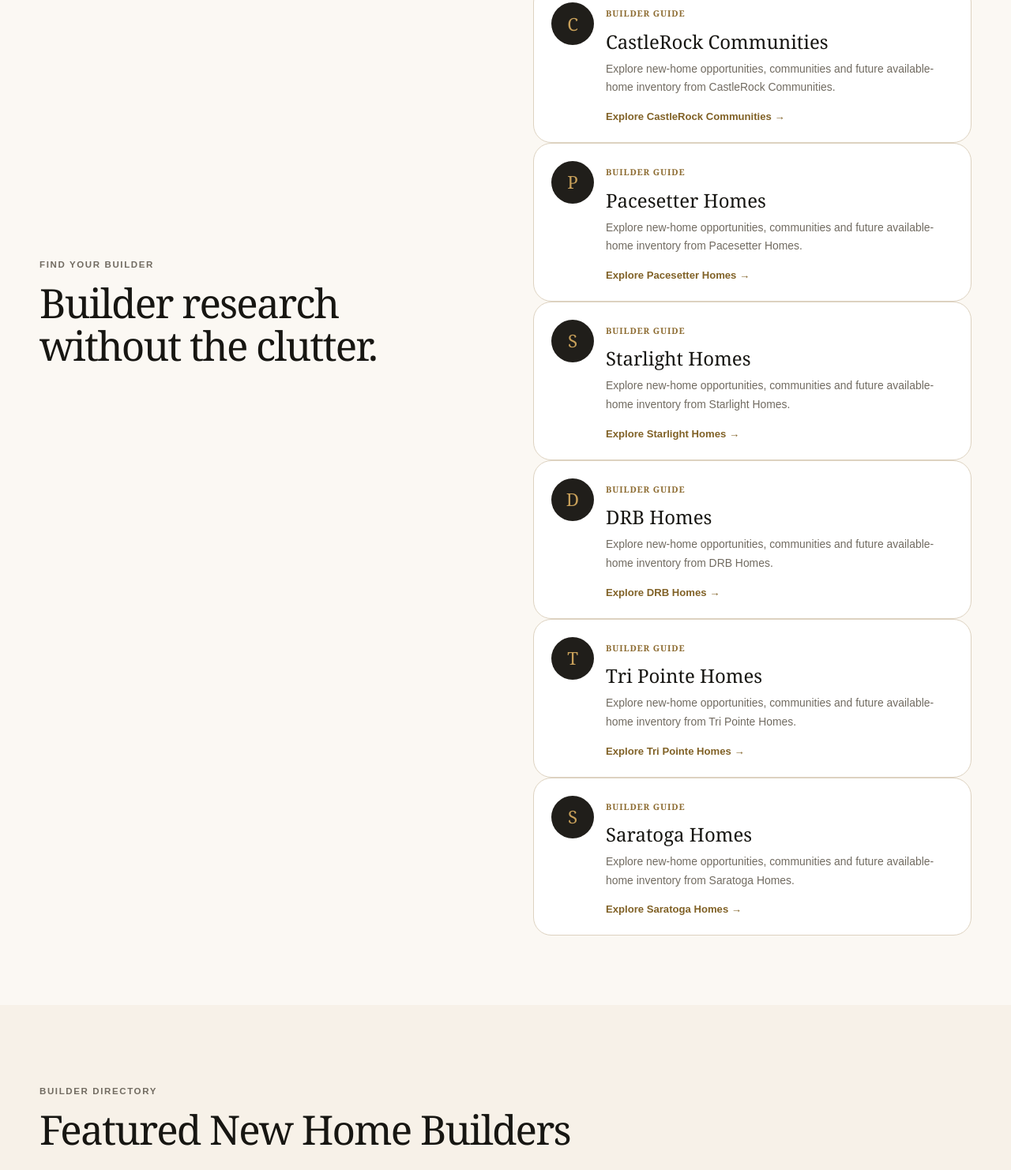
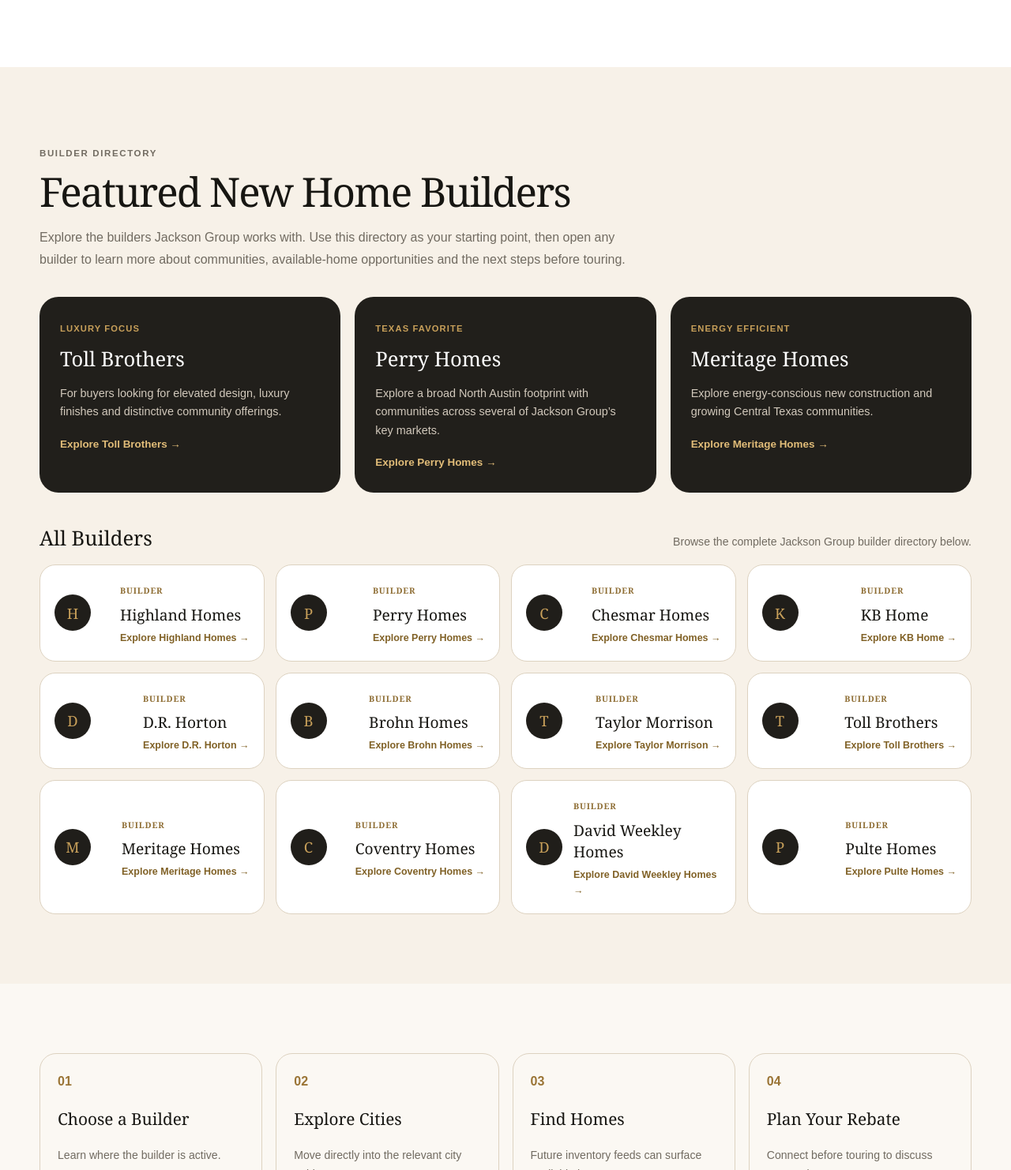
Before and after one commit to ryan-nicole/jackson-group-luxury-new-homes, a plain HTML site: page builders/index.html in a window 1280 px wide. Shown: the part 1318-2800 px from the top of the page at 79% size. Drawn offline with Linux system fonts and the light colour scheme.

Commit message:
Add files via upload

```diff
--- a/builders/builder-guide.css
+++ b/builders/builder-guide.css
@@ -59,3 +59,165 @@
   .footer-bottom span:last-child{text-align:left}
 }
 @media(max-width:440px){.footer-links-grid{grid-template-columns:1fr}}
+
+
+/* ===== Builder Guide polish ===== */
+.builder-intro-polished{background:#fff}
+.builder-intro-grid{
+  display:grid;
+  grid-template-columns:.9fr 1.1fr;
+  gap:70px;
+  align-items:start;
+  margin-bottom:34px;
+}
+.builder-intro-grid h2{
+  font:500 clamp(2.4rem,4vw,3.9rem)/1.04 Georgia,serif;
+  margin:8px 0 0;
+}
+.builder-intro-grid p{
+  color:var(--muted);
+  line-height:1.75;
+  font-size:1.02rem;
+}
+.builder-path-grid{
+  display:grid;
+  grid-template-columns:repeat(4,1fr);
+  gap:16px;
+}
+.builder-path-grid a{
+  text-decoration:none;
+  color:var(--ink);
+  border:1px solid var(--line);
+  border-radius:22px;
+  padding:22px;
+  background:#fff;
+  transition:transform .2s ease,box-shadow .2s ease;
+}
+.builder-path-grid a:hover{
+  transform:translateY(-3px);
+  box-shadow:0 16px 38px rgba(31,25,16,.07);
+}
+.builder-path-grid span{
+  color:#9b7435;
+  font-weight:800;
+  font-size:.75rem;
+}
+.builder-path-grid h3{
+  font:500 1.35rem Georgia,serif;
+  margin:9px 0 7px;
+}
+.builder-path-grid p{
+  color:var(--muted);
+  font-size:.88rem;
+  line-height:1.6;
+  margin:0;
+}
+
+.featured-builders-polished .heading{
+  max-width:760px;
+}
+.builder-spotlight-row{
+  display:grid;
+  grid-template-columns:repeat(3,1fr);
+  gap:18px;
+  margin-bottom:34px;
+}
+.builder-spotlight-row article{
+  background:#211f1b;
+  color:#fff;
+  border-radius:24px;
+  padding:26px;
+  min-height:220px;
+}
+.builder-spotlight-row span{
+  color:var(--gold);
+  font-size:.7rem;
+  text-transform:uppercase;
+  letter-spacing:.1em;
+  font-weight:800;
+}
+.builder-spotlight-row h3{
+  font:500 1.6rem Georgia,serif;
+  margin:10px 0 8px;
+}
+.builder-spotlight-row p{
+  color:#d2c9bc;
+  font-size:.9rem;
+  line-height:1.65;
+}
+.builder-spotlight-row a{
+  color:#e2bd79;
+  text-decoration:none;
+  font-weight:800;
+  font-size:.84rem;
+}
+.all-builders-label{
+  display:flex;
+  justify-content:space-between;
+  gap:20px;
+  align-items:end;
+  margin-bottom:16px;
+  padding-top:6px;
+}
+.all-builders-label span{
+  font:500 1.6rem Georgia,serif;
+}
+.all-builders-label p{
+  margin:0;
+  color:var(--muted);
+  font-size:.88rem;
+}
+
+.builder-grid{
+  grid-template-columns:repeat(4,1fr);
+  gap:14px;
+}
+.polished-builder-card{
+  display:flex;
+  align-items:center;
+  gap:14px;
+  min-height:112px;
+  padding:18px;
+  background:#fff;
+  border:1px solid var(--line);
+  border-radius:20px;
+}
+.polished-builder-card .monogram{
+  flex:0 0 46px;
+  width:46px;
+  height:46px;
+  font-size:1.15rem;
+}
+.builder-card-copy{
+  min-width:0;
+}
+.builder-card-copy span{
+  color:#8d6c32;
+  font-size:.66rem;
+  font-weight:800;
+  text-transform:uppercase;
+  letter-spacing:.08em;
+}
+.builder-card-copy h3{
+  font:500 1.2rem Georgia,serif;
+  margin:5px 0 7px;
+}
+.builder-card-copy b{
+  color:#806126;
+  font-size:.78rem;
+}
+
+@media(max-width:1000px){
+  .builder-path-grid{grid-template-columns:repeat(2,1fr)}
+  .builder-spotlight-row{grid-template-columns:1fr}
+  .builder-grid{grid-template-columns:repeat(3,1fr)}
+}
+@media(max-width:780px){
+  .builder-intro-grid{grid-template-columns:1fr}
+  .builder-grid{grid-template-columns:repeat(2,1fr)}
+}
+@media(max-width:560px){
+  .builder-path-grid,.builder-grid{grid-template-columns:1fr}
+  .all-builders-label{display:block}
+  .all-builders-label p{margin-top:6px}
+}
--- a/builders/index.html
+++ b/builders/index.html
@@ -13,27 +13,146 @@
 <div><strong>Plan Before You Tour</strong><span>Understand your options and potential rebate before the first model-home visit.</span></div>
 </div>
 </section>
-<section class="section"><div class="wrap split"><div><p class="eyebrow dark-eye">Find Your Builder</p><h2>Builder research without the clutter.</h2></div><div><p>Use the Builder Guide to compare the builders Jackson Group works with, explore their communities, and move into the city pages that fit your home search. Builder communities and inventory change, so the future automated system can keep the underlying data current while the public experience stays polished.</p><a class="builder-card simplified-card" href="ashton-woods/index.html"><div class="monogram">A</div><div><span>Builder Guide</span><h3>Ashton Woods</h3><p>Explore new-home opportunities, communities and future available-home inventory from Ashton Woods.</p><b>Explore Ashton Woods →</b></div></a>
-<a class="builder-card simplified-card" href="castle-rock-communities/index.html"><div class="monogram">C</div><div><span>Builder Guide</span><h3>CastleRock Communities</h3><p>Explore new-home opportunities, communities and future available-home inventory from CastleRock Communities.</p><b>Explore CastleRock Communities →</b></div></a>
-<a class="builder-card simplified-card" href="pacesetter-homes/index.html"><div class="monogram">P</div><div><span>Builder Guide</span><h3>Pacesetter Homes</h3><p>Explore new-home opportunities, communities and future available-home inventory from Pacesetter Homes.</p><b>Explore Pacesetter Homes →</b></div></a>
-<a class="builder-card simplified-card" href="starlight-homes/index.html"><div class="monogram">S</div><div><span>Builder Guide</span><h3>Starlight Homes</h3><p>Explore new-home opportunities, communities and future available-home inventory from Starlight Homes.</p><b>Explore Starlight Homes →</b></div></a>
-<a class="builder-card simplified-card" href="drb-homes/index.html"><div class="monogram">D</div><div><span>Builder Guide</span><h3>DRB Homes</h3><p>Explore new-home opportunities, communities and future available-home inventory from DRB Homes.</p><b>Explore DRB Homes →</b></div></a>
-<a class="builder-card simplified-card" href="tri-pointe-homes/index.html"><div class="monogram">T</div><div><span>Builder Guide</span><h3>Tri Pointe Homes</h3><p>Explore new-home opportunities, communities and future available-home inventory from Tri Pointe Homes.</p><b>Explore Tri Pointe Homes →</b></div></a>
-<a class="builder-card simplified-card" href="saratoga-homes/index.html"><div class="monogram">S</div><div><span>Builder Guide</span><h3>Saratoga Homes</h3><p>Explore new-home opportunities, communities and future available-home inventory from Saratoga Homes.</p><b>Explore Saratoga Homes →</b></div></a>
+<section class="section builder-intro-polished">
+<div class="wrap">
+  <div class="builder-intro-grid">
+    <div>
+      <p class="eyebrow dark-eye">Find the Right Builder</p>
+      <h2>Start with the experience you want.</h2>
+    </div>
+    <div>
+      <p>Every builder has a different mix of communities, floor plans, design options, timelines, incentives and available homes. Jackson Group helps you narrow the field based on what matters most to you—not just the first model home you visit.</p>
+    </div>
+  </div>
 
-</div></div></section>
-<section class="section ivory" id="builders"><div class="wrap"><div class="heading"><p class="eyebrow dark-eye">Builder Directory</p><h2>Featured New Home Builders</h2><p>Choose a builder to explore its Jackson Group guide, current service areas, community links and future available-home feed.</p></div><div class="builder-grid"><a class="builder-card simplified-card" href="highland-homes/index.html"><div class="monogram">H</div><div><span>Builder Guide</span><h3>Highland Homes</h3><p>Texas new-home builder with a strong Austin-area presence and a broad range of home plans.</p><b>Explore Highland Homes →</b></div></a>
-<a class="builder-card simplified-card" href="perry-homes/index.html"><div class="monogram">P</div><div><span>Builder Guide</span><h3>Perry Homes</h3><p>Texas builder offering new-home communities across many of the North Austin markets Jackson Group serves.</p><b>Explore Perry Homes →</b></div></a>
-<a class="builder-card simplified-card" href="chesmar-homes/index.html"><div class="monogram">C</div><div><span>Builder Guide</span><h3>Chesmar Homes</h3><p>Texas homebuilder serving growing Austin-area master-planned communities.</p><b>Explore Chesmar Homes →</b></div></a>
-<a class="builder-card simplified-card" href="kb-home/index.html"><div class="monogram">K</div><div><span>Builder Guide</span><h3>KB Home</h3><p>National homebuilder with an Austin-area presence and a personalized build-to-order approach.</p><b>Explore KB Home →</b></div></a>
-<a class="builder-card simplified-card" href="dr-horton/index.html"><div class="monogram">D</div><div><span>Builder Guide</span><h3>D.R. Horton</h3><p>National builder with a broad Central Texas footprint and new-home communities across multiple price points.</p><b>Explore D.R. Horton →</b></div></a>
-<a class="builder-card simplified-card" href="brohn-homes/index.html"><div class="monogram">B</div><div><span>Builder Guide</span><h3>Brohn Homes</h3><p>Texas-focused builder with communities throughout the Austin area and North Austin growth corridor.</p><b>Explore Brohn Homes →</b></div></a>
-<a class="builder-card simplified-card" href="taylor-morrison/index.html"><div class="monogram">T</div><div><span>Builder Guide</span><h3>Taylor Morrison</h3><p>National builder and developer with new-home opportunities across several Austin-area markets.</p><b>Explore Taylor Morrison →</b></div></a>
-<a class="builder-card simplified-card" href="toll-brothers/index.html"><div class="monogram">T</div><div><span>Builder Guide</span><h3>Toll Brothers</h3><p>Luxury-oriented homebuilder with distinctive communities and higher-end design options.</p><b>Explore Toll Brothers →</b></div></a>
-<a class="builder-card simplified-card" href="meritage-homes/index.html"><div class="monogram">M</div><div><span>Builder Guide</span><h3>Meritage Homes</h3><p>National builder known for energy-efficient new construction and growing Central Texas communities.</p><b>Explore Meritage Homes →</b></div></a>
-<a class="builder-card simplified-card" href="coventry-homes/index.html"><div class="monogram">C</div><div><span>Builder Guide</span><h3>Coventry Homes</h3><p>Texas builder offering new-home communities and quick move-in opportunities across the Austin area.</p><b>Explore Coventry Homes →</b></div></a>
-<a class="builder-card simplified-card" href="david-weekley-homes/index.html"><div class="monogram">D</div><div><span>Builder Guide</span><h3>David Weekley Homes</h3><p>Established homebuilder with communities and new-home opportunities throughout the Austin market.</p><b>Explore David Weekley Homes →</b></div></a>
-<a class="builder-card simplified-card" href="pulte-homes/index.html"><div class="monogram">P</div><div><span>Builder Guide</span><h3>Pulte Homes</h3><p>National homebuilder offering new-home communities across the greater Austin area.</p><b>Explore Pulte Homes →</b></div></a></div></div></section>
+  <div class="builder-path-grid">
+    <a href="#featured-builders"><span>01</span><h3>Browse Builders</h3><p>See the builders Jackson Group works with and open the ones that interest you.</p></a>
+    <a href="../communities/index.html"><span>02</span><h3>Start With a City</h3><p>Prefer to choose the area first? Explore communities, then see which builders are active there.</p></a>
+    <a href="../homes/index.html"><span>03</span><h3>Search Homes</h3><p>Start with your home-search goal and move into cities, builders and neighborhoods.</p></a>
+    <a href="../rebates/index.html"><span>04</span><h3>Plan Before You Tour</h3><p>Understand potential rebate opportunities before visiting a model home.</p></a>
+  </div>
+</div>
+</section>
+<section class="section ivory featured-builders-polished" id="featured-builders"><div class="wrap"><div class="heading"><p class="eyebrow dark-eye">Builder Directory</p><h2>Featured New Home Builders</h2><p>Explore the builders Jackson Group works with. Use this directory as your starting point, then open any builder to learn more about communities, available-home opportunities and the next steps before touring.</p></div><div class="builder-spotlight-row">
+  <article>
+    <span>Luxury Focus</span>
+    <h3>Toll Brothers</h3>
+    <p>For buyers looking for elevated design, luxury finishes and distinctive community offerings.</p>
+    <a href="toll-brothers/index.html">Explore Toll Brothers →</a>
+  </article>
+  <article>
+    <span>Texas Favorite</span>
+    <h3>Perry Homes</h3>
+    <p>Explore a broad North Austin footprint with communities across several of Jackson Group’s key markets.</p>
+    <a href="perry-homes/index.html">Explore Perry Homes →</a>
+  </article>
+  <article>
+    <span>Energy Efficient</span>
+    <h3>Meritage Homes</h3>
+    <p>Explore energy-conscious new construction and growing Central Texas communities.</p>
+    <a href="meritage-homes/index.html">Explore Meritage Homes →</a>
+  </article>
+</div>
+<div class="all-builders-label">
+  <span>All Builders</span>
+  <p>Browse the complete Jackson Group builder directory below.</p>
+</div>
+<div class="builder-grid"><a class="builder-card simplified-card polished-builder-card" href="highland-homes/index.html">
+      <div class="monogram">H</div>
+      <div class="builder-card-copy">
+        <span>Builder</span>
+        <h3>Highland Homes</h3>
+        <b>Explore Highland Homes →</b>
+      </div>
+    </a>
+<a class="builder-card simplified-card polished-builder-card" href="perry-homes/index.html">
+      <div class="monogram">P</div>
+      <div class="builder-card-copy">
+        <span>Builder</span>
+        <h3>Perry Homes</h3>
+        <b>Explore Perry Homes →</b>
+      </div>
+    </a>
+<a class="builder-card simplified-card polished-builder-card" href="chesmar-homes/index.html">
+      <div class="monogram">C</div>
+      <div class="builder-card-copy">
+        <span>Builder</span>
+        <h3>Chesmar Homes</h3>
+        <b>Explore Chesmar Homes →</b>
+      </div>
+    </a>
+<a class="builder-card simplified-card polished-builder-card" href="kb-home/index.html">
+      <div class="monogram">K</div>
+      <div class="builder-card-copy">
+        <span>Builder</span>
+        <h3>KB Home</h3>
+        <b>Explore KB Home →</b>
+      </div>
+    </a>
+<a class="builder-card simplified-card polished-builder-card" href="dr-horton/index.html">
+      <div class="monogram">D</div>
+      <div class="builder-card-copy">
+        <span>Builder</span>
+        <h3>D.R. Horton</h3>
+        <b>Explore D.R. Horton →</b>
+      </div>
+    </a>
+<a class="builder-card simplified-card polished-builder-card" href="brohn-homes/index.html">
+      <div class="monogram">B</div>
+      <div class="builder-card-copy">
+        <span>Builder</span>
+        <h3>Brohn Homes</h3>
+        <b>Explore Brohn Homes →</b>
+      </div>
+    </a>
+<a class="builder-card simplified-card polished-builder-card" href="taylor-morrison/index.html">
+      <div class="monogram">T</div>
+      <div class="builder-card-copy">
+        <span>Builder</span>
+        <h3>Taylor Morrison</h3>
+        <b>Explore Taylor Morrison →</b>
+      </div>
+    </a>
+<a class="builder-card simplified-card polished-builder-card" href="toll-brothers/index.html">
+      <div class="monogram">T</div>
+      <div class="builder-card-copy">
+        <span>Builder</span>
+        <h3>Toll Brothers</h3>
+        <b>Explore Toll Brothers →</b>
+      </div>
+    </a>
+<a class="builder-card simplified-card polished-builder-card" href="meritage-homes/index.html">
+      <div class="monogram">M</div>
+      <div class="builder-card-copy">
+        <span>Builder</span>
+        <h3>Meritage Homes</h3>
+        <b>Explore Meritage Homes →</b>
+      </div>
+    </a>
+<a class="builder-card simplified-card polished-builder-card" href="coventry-homes/index.html">
+      <div class="monogram">C</div>
+      <div class="builder-card-copy">
+        <span>Builder</span>
+        <h3>Coventry Homes</h3>
+        <b>Explore Coventry Homes →</b>
+      </div>
+    </a>
+<a class="builder-card simplified-card polished-builder-card" href="david-weekley-homes/index.html">
+      <div class="monogram">D</div>
+      <div class="builder-card-copy">
+        <span>Builder</span>
+        <h3>David Weekley Homes</h3>
+        <b>Explore David Weekley Homes →</b>
+      </div>
+    </a>
+<a class="builder-card simplified-card polished-builder-card" href="pulte-homes/index.html">
+      <div class="monogram">P</div>
+      <div class="builder-card-copy">
+        <span>Builder</span>
+        <h3>Pulte Homes</h3>
+        <b>Explore Pulte Homes →</b>
+      </div>
+    </a></div></div></section>
 <section class="section"><div class="wrap journey"><div><span>01</span><h3>Choose a Builder</h3><p>Learn where the builder is active.</p></div><div><span>02</span><h3>Explore Cities</h3><p>Move directly into the relevant city guides.</p></div><div><span>03</span><h3>Find Homes</h3><p>Future inventory feeds can surface available homes.</p></div><div><span>04</span><h3>Plan Your Rebate</h3><p>Connect before touring to discuss your options.</p></div></div></section>
 <section class="cta"><div class="wrap split"><div><p class="eyebrow">Before You Tour</p><h2>Found a builder you like?</h2><p>Connect with Jackson Group before visiting a model home so we can help you project your options and get you the best offer and savings from the very beginning.</p></div><div class="cta-buttons"><a class="btn gold" href="../register/index.html">Register Before You Tour</a><a class="btn outline" href="../rebates/index.html">Rebate Center</a></div></div></section></main>
 <footer class="site-footer friendly-footer">
```
Also changed, not shown: README.txt.
